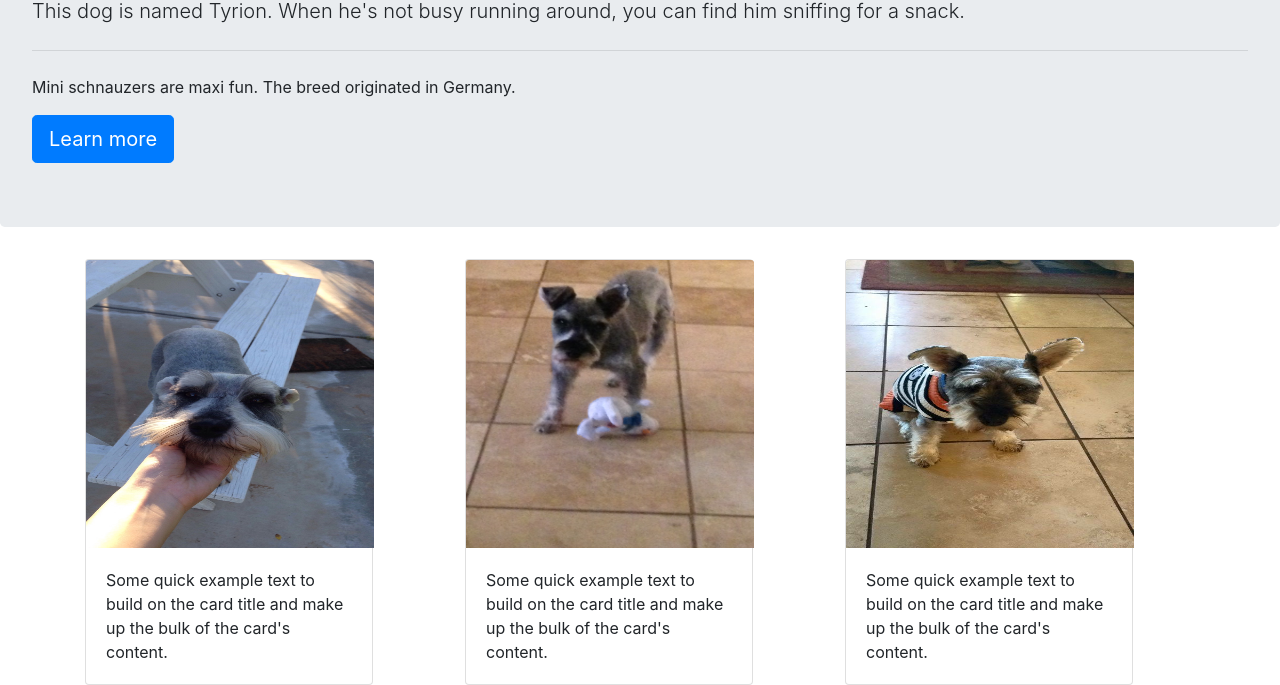
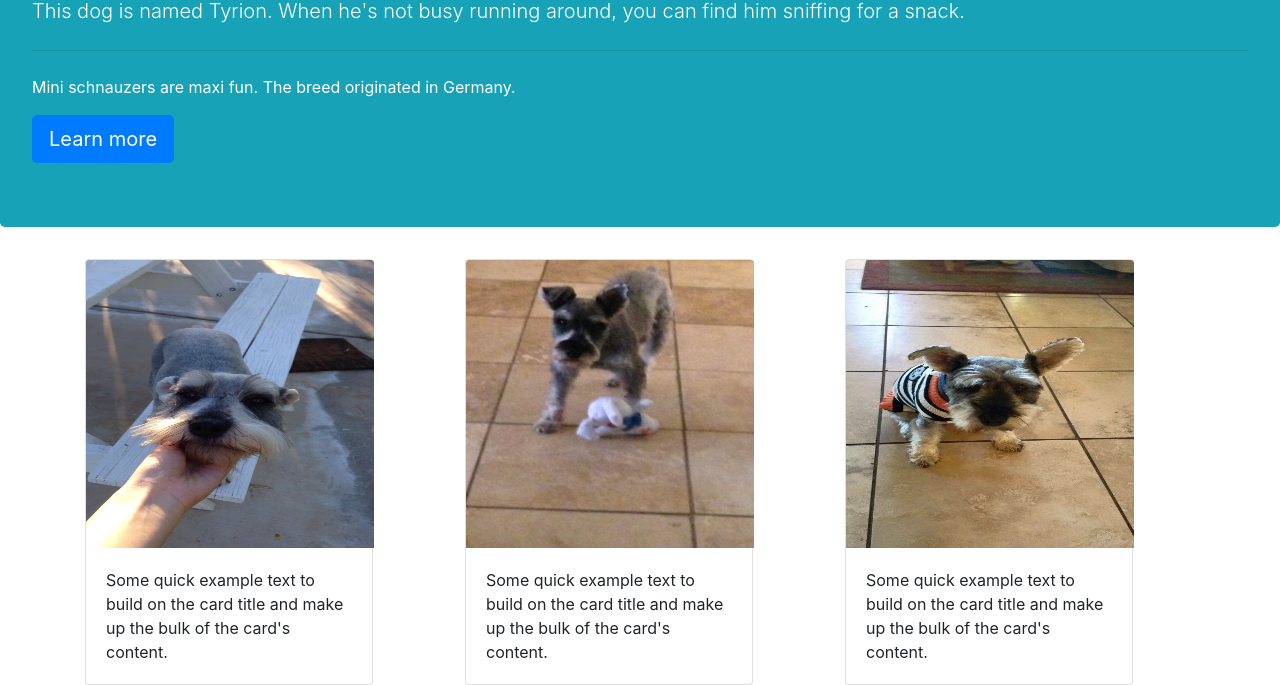
Before and after one commit to nbrobston/project2group-group5, a plain HTML site: page index.html in a window 1280 px wide. Shown: the part 143-828 px from the top of the page. Drawn offline with nearby package versions, Linux system fonts and the light colour scheme.

Commit message:
update color of jumbotron

```diff
--- a/index.html
+++ b/index.html
@@ -13,7 +13,7 @@
   <body>
 
 <!--    jumbotron-->
-    <div class="jumbotron">
+    <div class="jumbotron bg-info text-white">
   <h1 class="display-4">Welcome to the World of Mini Schnauzers!</h1>
   <p class="lead">This dog is named Tyrion. When he's not busy running around, you can find him sniffing for a snack.</p>
   <hr class="my-4">
```
